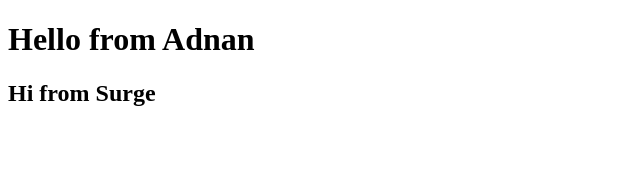
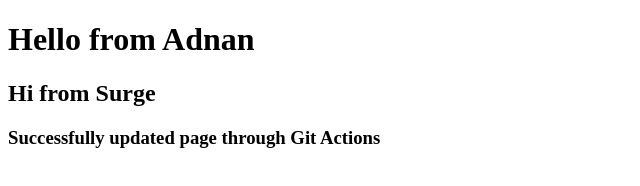
Before and after one commit to AdnanKhan01/Test_Deploy_Surge, a plain HTML site: page index.html in a window 1280 px wide. Shown: the whole page, without its empty margins (0-640 px from the left). Drawn offline with Linux system fonts and the light colour scheme.

Commit message:
Update index.html

```diff
--- a/index.html
+++ b/index.html
@@ -12,6 +12,7 @@
     <body>
         <h1>Hello from Adnan</h1>
         <h2>Hi from Surge </h2>
+        <h3>Successfully updated page through Git Actions</h3>
 
         <script src="" async defer></script>
     </body>
```
